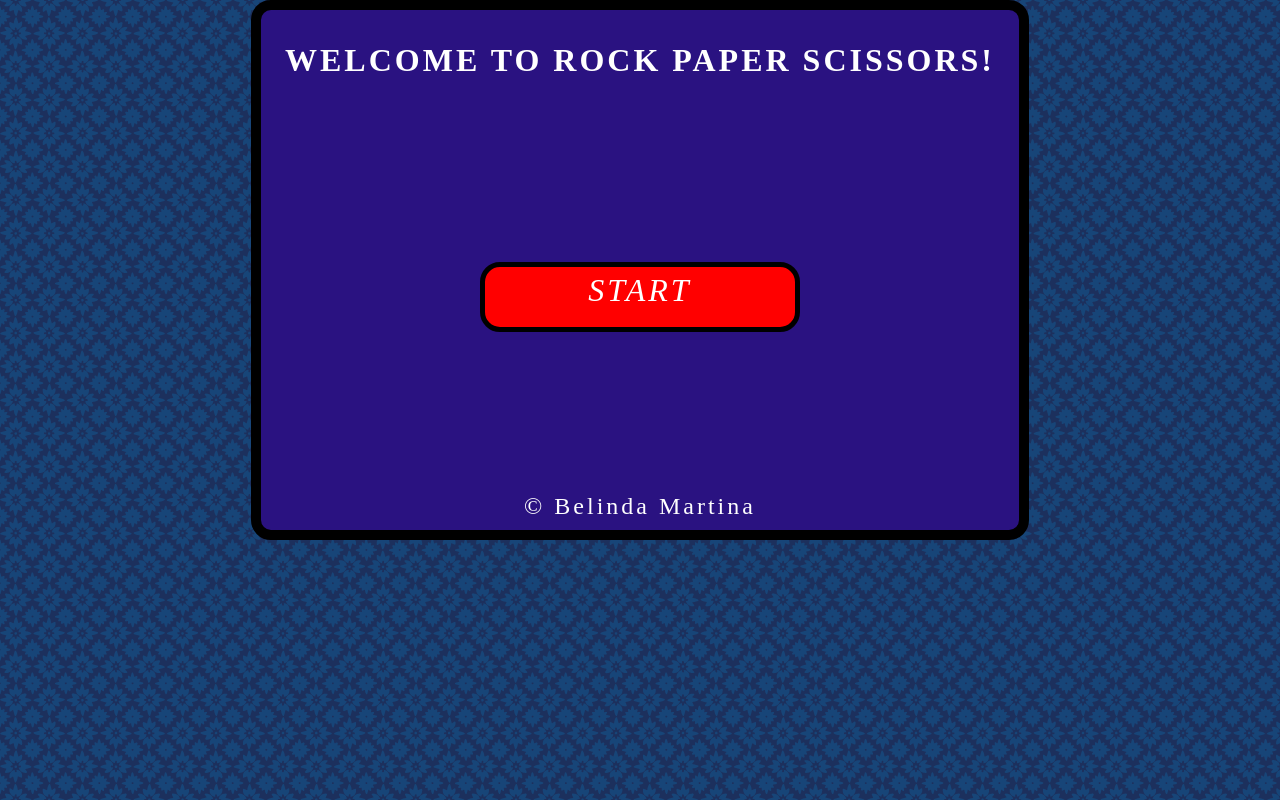
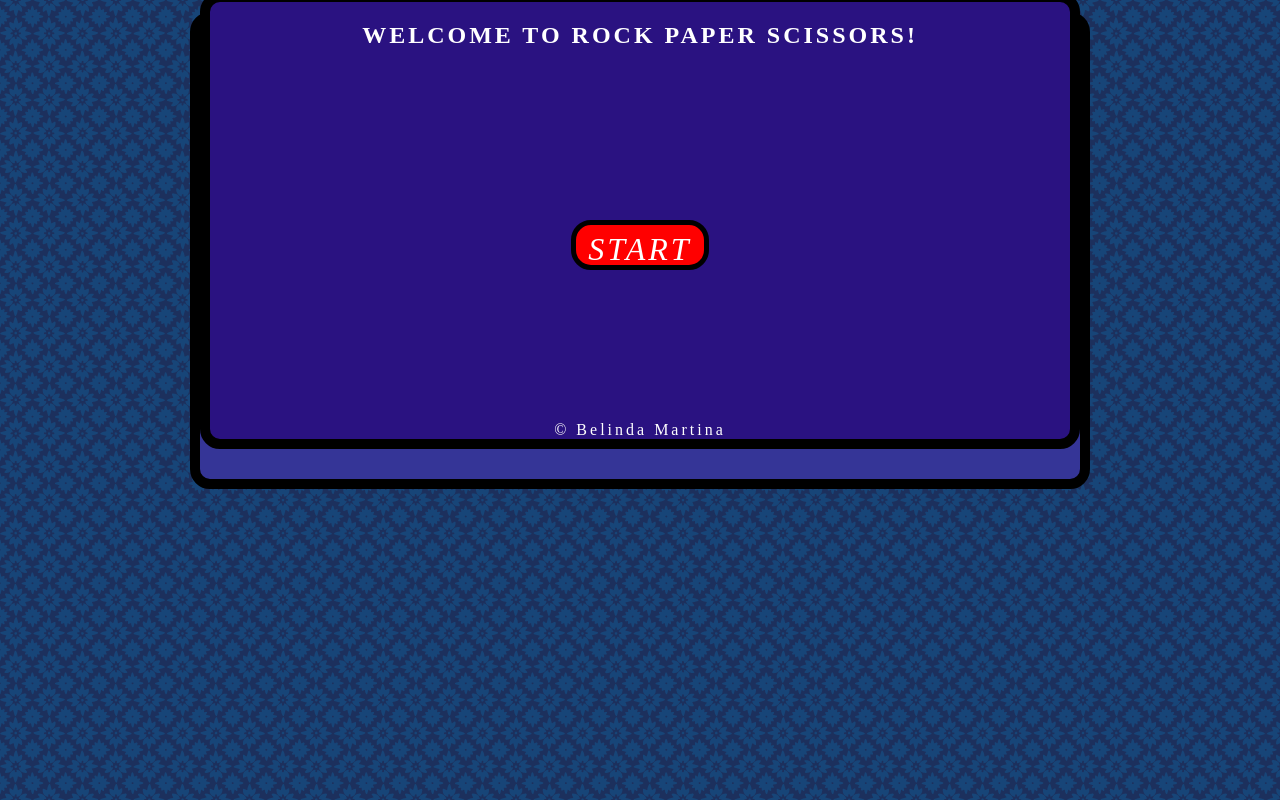
Before and after one commit to belindamartina/rock-paper-scissors-game, a plain HTML site: page index.html in a window 1280 px wide. Drawn offline with Linux system fonts and the light colour scheme; a web font is replaced by a local one.

Commit message:
Update style.css

```diff
--- a/style.css
+++ b/style.css
@@ -1,33 +1,49 @@
-body {
-    margin : 0;
-    padding : 0;
-    background-image: url(img/moroccan-flower-dark.png);
-    overflow: hidden;
+/* ---------- Global fixes ---------- */
+*,
+*::before,
+*::after {
+  box-sizing: border-box;
 }
 
+body {
+  margin: 0;
+  padding: 0;
+  background-image: url(img/moroccan-flower-dark.png);
+  /* remove overflow:hidden — allow scrolling on small screens */
+  /* overflow: hidden; */
+}
+
+/* ensure images never blow out the layout */
+img {
+  max-width: 100%;
+  height: auto;
+  display: block;
+}
+
+/* ---------- Container ---------- */
 div.container {
-    display : flex;
-    max-width : 80%;
+  display: flex;
+  width: 95%;           /* fluid on small screens */
+  max-width: 900px;     /* limit for larger screens */
   background-color: rgb(53, 53, 151);
   flex-direction: column;
   align-items: center;
   align-content: space-between;
-    border : 10px solid black;
+  border: 10px solid black;
   border-radius: 20px;
   position: relative;
-    box-sizing: border-box;
-
+  margin: 12px auto;    /* center on page and give breathing room */
 }
 
+/* overlay "open" screen */
 .container .open {
   position: absolute;
-    width: 100%;
-    height: 100%;
+  inset: 0; /* shorthand for top:0; right:0; bottom:0; left:0; */
   background-color: rgb(42, 18, 129);
   transform: translateY(-30px);
   border : 10px solid black;
   border-radius: 20px;
-    color : white;
+  color: white;
   letter-spacing: 3px;
   display: flex;
   flex-direction: column;
@@ -35,148 +51,122 @@ div.container {
   justify-content: space-around;
 }
 
-h2 {
-    font-size: 2em;
-}
-
-.button {
-    width: 300px;
-    height: 50px;
-    background-color: red;
-    margin: auto;
-    font-size: 2em;
-    font-style: oblique;
-    border: 5px solid black;
-    border-radius: 20px;
-}
-
-.button:hover {
-    cursor: pointer;
-    transform: scale(1.2);
-    transition: all 0.5s;
-}
-
-
-.copy {
-    font-size: 1.5em;
-}
-
-
-.container div {
-    justify-content: center;
-    padding : 5px;
-
-}
-
+/* ---------- Header / Title ---------- */
 .container h1 {
   text-align: center;
-    margin : auto;
+  margin: auto;
   border-radius: 25px;
   font-family: "Ribeye Marrow", serif;
   letter-spacing: 3px;
   font-size: 2em;
-    color : rgb(245, 245, 245);
-    text-shadow: 10px;
+  color: rgb(245, 245, 245);
   background-color: rgb(116, 36, 36);
-    padding : 10px;
-    box-sizing: border-box;
+  padding: 10px;
 }
 
-.container.box {
-    display : flex;
-    max-width: 90%;
-    margin : 0 auto;
+/* ---------- Image box ---------- */
+.container .box {
+  display: flex;
+  width: 100%;
+  justify-content: center;
+  margin: 8px 0;
+}
+
+.box ul {
+  display: flex;
+  justify-content: center;
+  list-style: none;
+  padding: 3px;
+  gap: 8px; /* better spacing than negative margins */
+  margin: 0;
+}
+
+/* each image will scale down if needed */
+.box ul li {
+  flex: 0 1 30%; /* allow shrink on small screens, base ~30% each */
+  display: flex;
+  align-items: center;
   justify-content: center;
 }
 
-.box ul {
-    display : flex;
+/* ---------- Buttons / choices ---------- */
+.container.box2 {
+  width: 100%;
+  margin: 8px 0;
+  display: flex;
   justify-content: center;
-    list-style: none;
-    padding: 3px;
-}
-
-.box ul li img {
-    align-items: center;
-    width: 100%;
-}
-
-.container.box2 {
-    width : 90%;
-    height : 50px;
-    margin : auto;
-    display : flex;
-
 }
 
 .box2 ul {
   list-style: none;
-    display : flex;
+  display: flex;
+  gap: 12px;           /* use gap for neat spacing */
+  padding: 0;
+  margin: 0;
+  flex-wrap: wrap;     /* allow buttons to wrap on very narrow screens */
+  justify-content: center;
 }
 
 .box2 ul li {
-    margin-left: -40px;
-    justify-content: space-evenly;
+  margin: 0;           /* remove negative margin-left */
 }
 
-
-.box2 ul li span{
+.box2 ul li span {
   background-color: rgb(116, 36, 36);
-    width: 70%;
-    margin : 0 30px;
+  min-width: 80px;       /* a sensible minimum */
+  padding: 10px 18px;
   color: white;
   font-size: 1em;
-    padding : 10px;
-    border : 2px solid red;
+  border: 2px solid red;
   border-radius: 30px;
   font-family: "Ribeye Marrow", serif;
   cursor: pointer;
   display: inline-block;
   text-align: center;
   box-sizing: border-box;
-    justify-content: flex-start;
 }
 
-.box2 ul li span:hover {
-    transform: scale(1.15);
-    transition: all 0.5s;
-}
-
-.box2 ul li span:active {
-    background-color: rgb(255, 250, 250);
-}
-
+/* ---------- Result ---------- */
 .result {
-    width : 180px;
-    height : 30px;
-    margin : auto;
+  min-width: 120px;
+  max-width: 90%;
+  margin: 12px auto;
   background-color: bisque;
-    border : 5px solid red;
+  border: 5px solid red;
   border-radius: 20px;
   text-align: center;
   font-size: 2em;
   line-height: 30px;
   font-family: "BBH Sans Bogle", sans-serif;
   word-spacing: 5px;
+  padding: 6px;
 }
 
-
-@media screen and (min-width : 768px) {
-    div.container {
-        display : flex;
-        margin : 20px auto;
-        padding : 20px;
-        width: 80%;
+/* ---------- Button small screens ---------- */
+.button {
+  width: auto;
+  max-width: 90%;
+  height: 50px;
+  background-color: red;
+  margin: auto;
+  font-size: 1.5em;
+  font-style: oblique;
+  border: 5px solid black;
+  border-radius: 20px;
+  padding: 6px 12px;
+  box-sizing: border-box;
 }
 
+/* ---------- Responsive breakpoints ---------- */
+/* larger than 576px */
+@media screen and (min-width: 576px) {
+  div.container { width: 60%; padding: 10px; }
+  .button { font-size: 1.75em; max-width: 300px; } /* allow bigger button on larger screens */
+  .box ul li { flex: 0 1 30%; }
 }
 
-@media screen and (min-width : 576px) {
-    div.container {
-        display : flex;
-        margin : 10px auto;
-        padding : 10px;
-        width : 60%;
+/* larger than 768px */
+@media screen and (min-width: 768px) {
+  div.container { width: 80%; padding: 20px; }
+  .button { font-size: 2em; }
 }
-
-}
```
Lines whose indentation alone changed are shown as unchanged.
